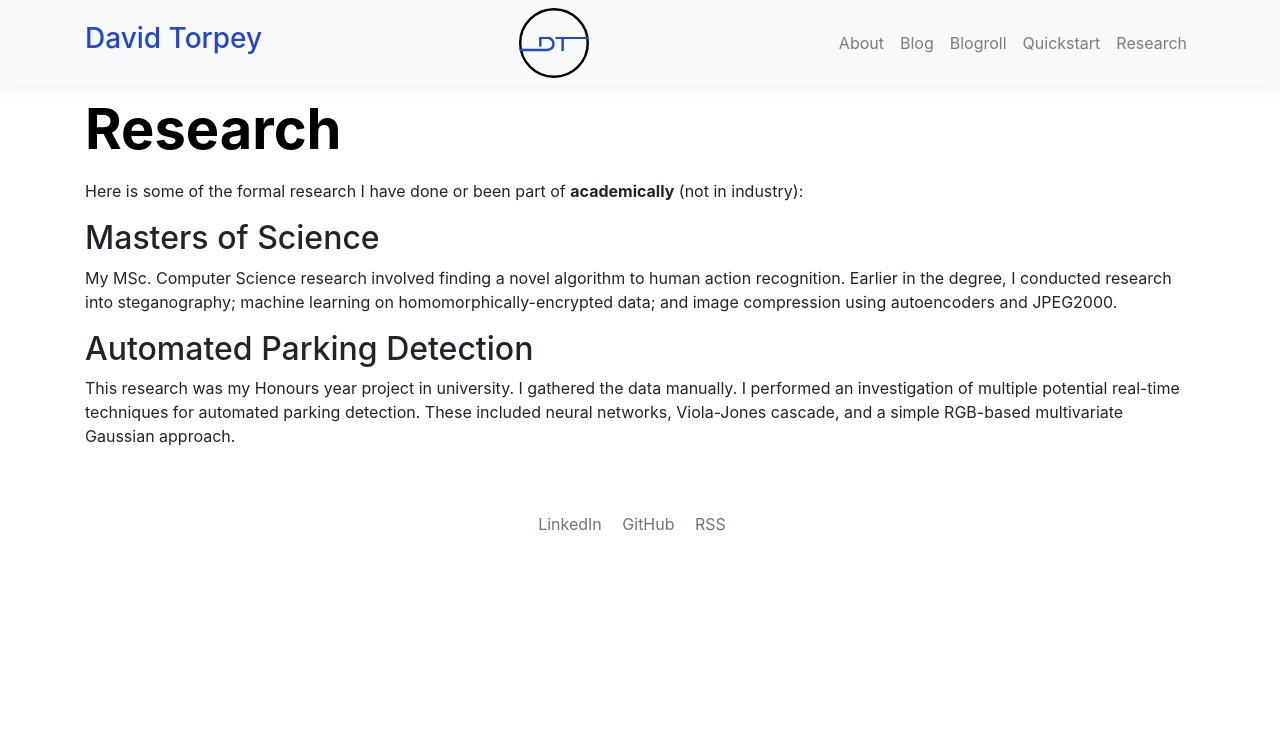
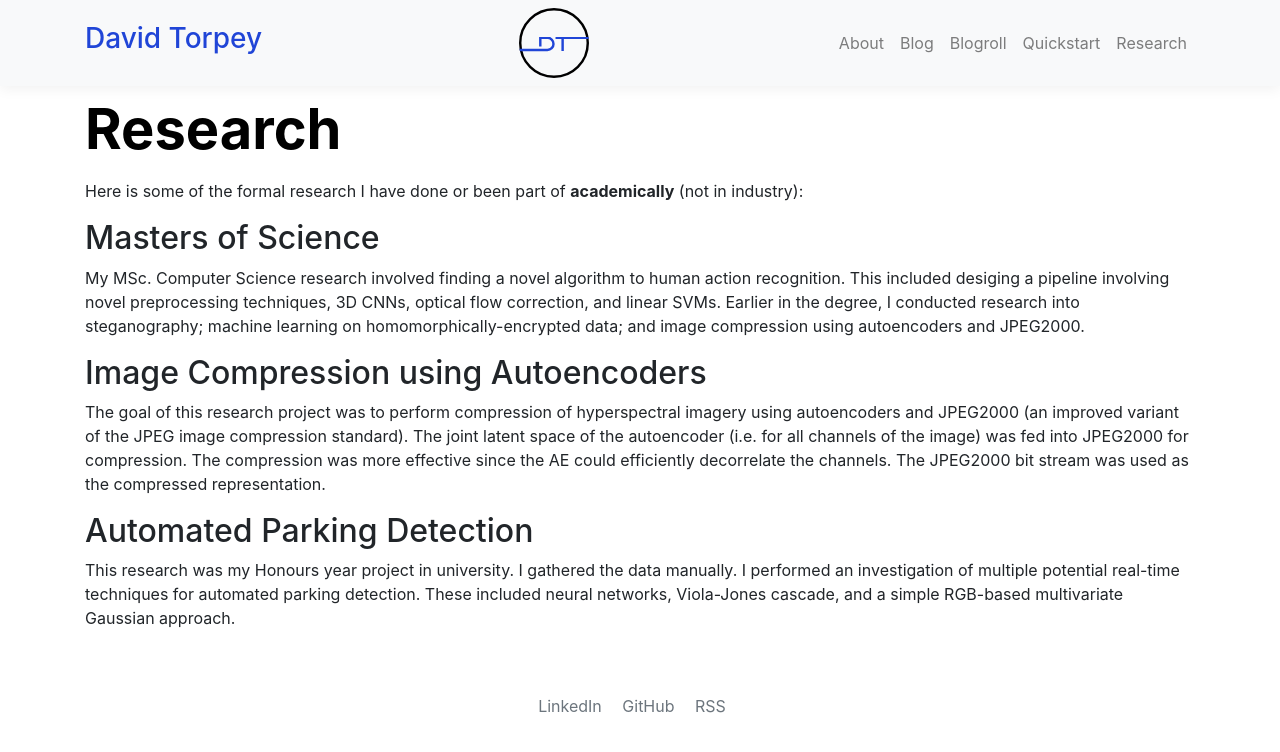
Before and after one commit to DavidTorpey/davidtorpey.github.io, a Jekyll site: the page built from research.md, in a window 1280 px wide. Shown: the top 752 px of the page. Built offline with Jekyll 4.4.1, drawn with Linux system fonts in a browser that asks for light colours; nearby versions of some CDN libraries.

Commit message:
Research

```diff
--- a/research.md
+++ b/research.md
@@ -8,7 +8,11 @@ Here is some of the formal research I have done or been part of **academically**
 
 ## Masters of Science
 
-My MSc. Computer Science research involved finding a novel algorithm to human action recognition. Earlier in the degree, I conducted research into steganography; machine learning on homomorphically-encrypted data; and image compression using autoencoders and JPEG2000.
+My MSc. Computer Science research involved finding a novel algorithm to human action recognition. This included desiging a pipeline involving novel preprocessing techniques, 3D CNNs, optical flow correction, and linear SVMs. Earlier in the degree, I conducted research into steganography; machine learning on homomorphically-encrypted data; and image compression using autoencoders and JPEG2000.
+
+## Image Compression using Autoencoders
+
+The goal of this research project was to perform compression of hyperspectral imagery using autoencoders and JPEG2000 (an improved variant of the JPEG image compression standard). The joint latent space of the autoencoder (i.e. for all channels of the image) was fed into JPEG2000 for compression. The compression was more effective since the AE could efficiently decorrelate the channels. The JPEG2000 bit stream was used as the compressed representation.
 
 ## Automated Parking Detection
 
```
